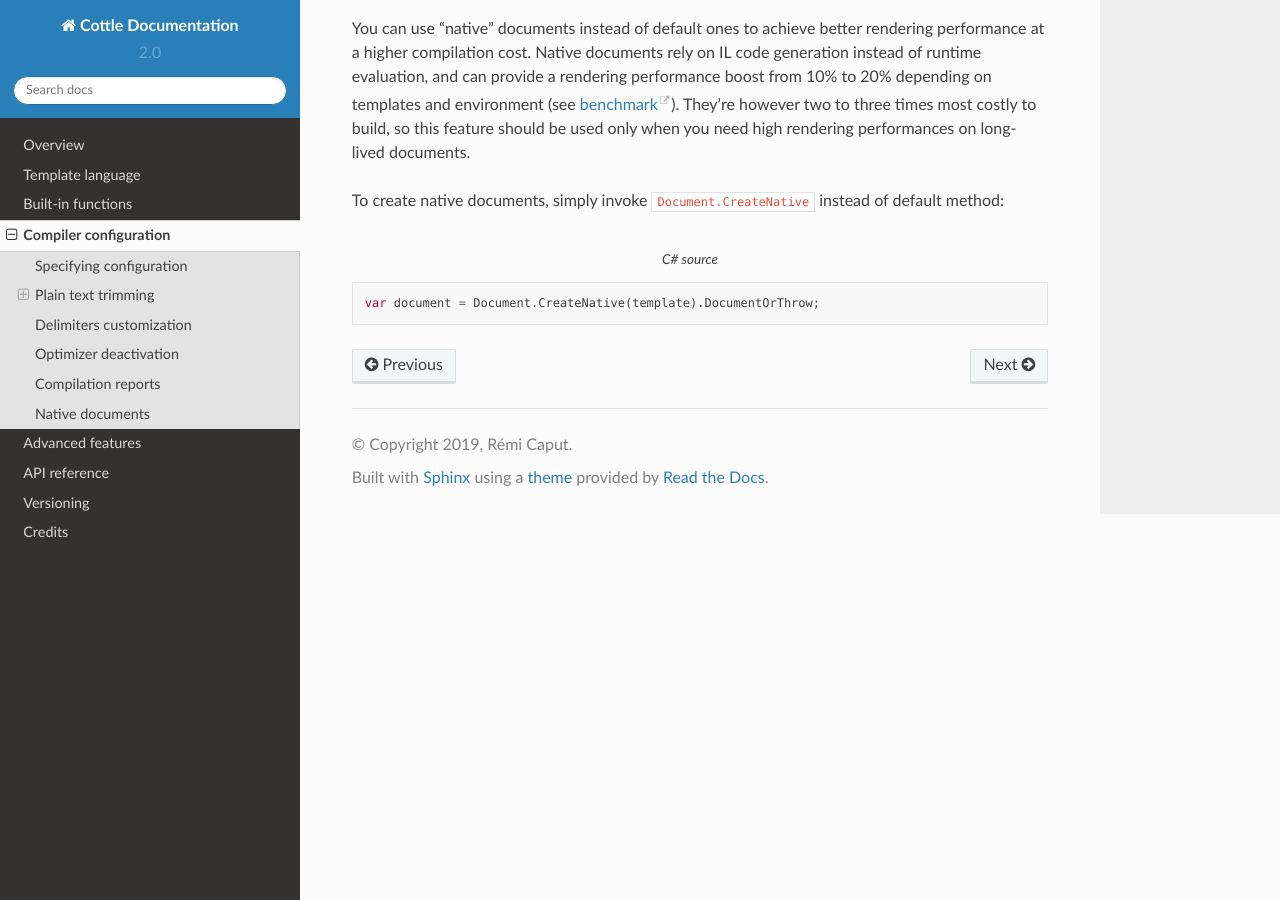
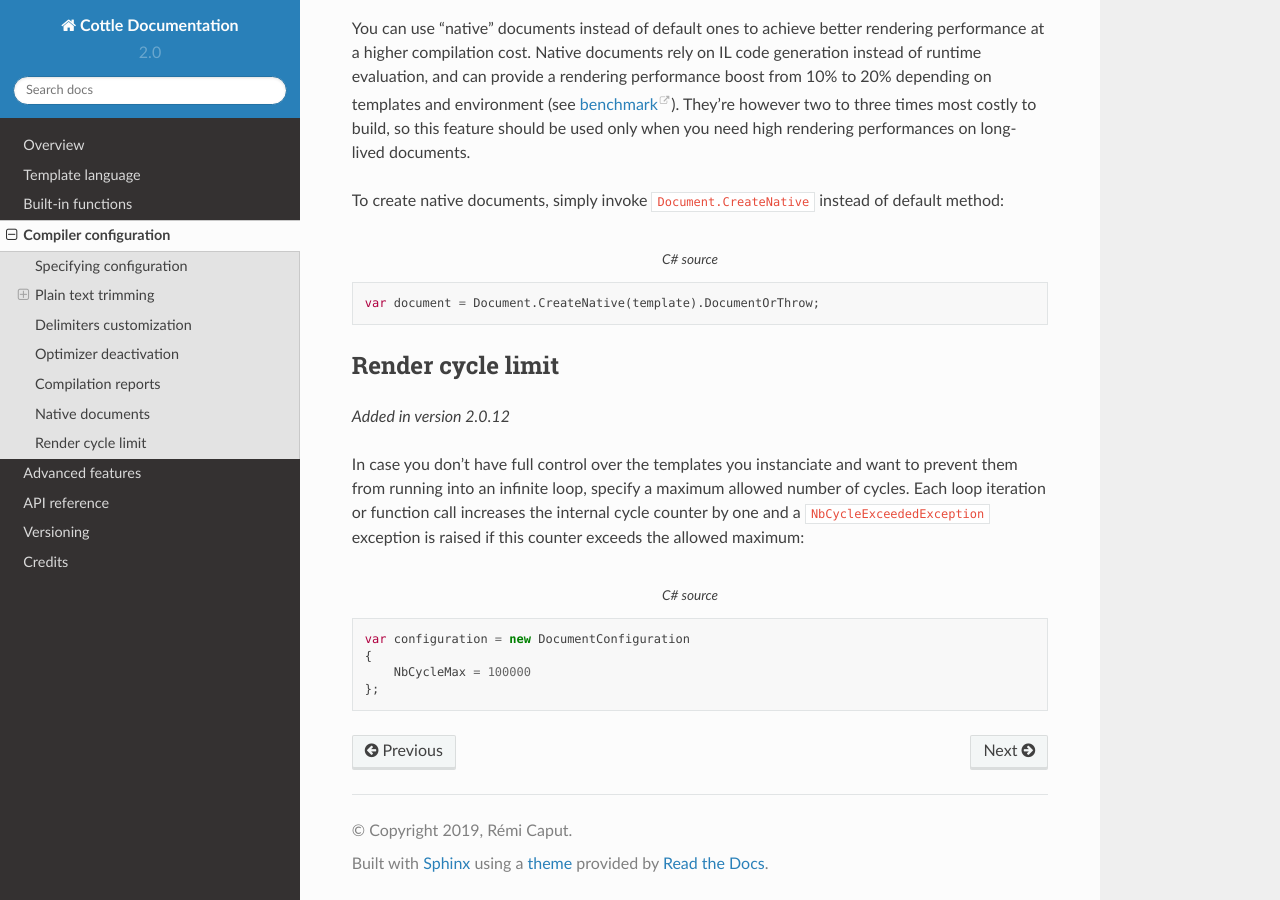
Before and after one commit to r3c/cottle, a Sphinx documentation site: the page built from docs/page/04-configuration.rst, in a window 1280 px wide and 900 px high, scrolled down 5644 px. Built offline with Sphinx 7.4.7 and the Read the Docs theme 2.0.0, drawn with Linux system fonts in a browser that asks for light colours; cross-references to code outside the pages are shown as plain code.

Commit message:
Update documentation with new `NbCycleMax` option. (#228)

```diff
--- a/docs/page/04-configuration.rst
+++ b/docs/page/04-configuration.rst
@@ -270,3 +270,22 @@ To create native documents, simply invoke :meth:`Document.CreateNative` instead
     :caption: C# source
 
     var document = Document.CreateNative(template).DocumentOrThrow;
+
+
+
+.. _`render_nb_cycle_max`:
+
+Render cycle limit
+==================
+
+*Added in version 2.0.12*
+
+In case you don't have full control over the templates you instanciate and want to prevent them from running into an infinite loop, specify a maximum allowed number of cycles. Each loop iteration or function call increases the internal cycle counter by one and a :type:`NbCycleExceededException` exception is raised if this counter exceeds the allowed maximum:
+
+.. code-block:: csharp
+    :caption: C# source
+
+    var configuration = new DocumentConfiguration
+    {
+        NbCycleMax = 100000
+    };
--- a/docs/page/06-api.rst
+++ b/docs/page/06-api.rst
@@ -95,6 +95,10 @@ Compiled documents
     .. property:: System.Nullable<char> Escape { get; set; }
 
         Delimiter for *escape*, see section :ref:`delimiter_customization` for details. Default escape character is **\\** when this property is null.
+
+    .. property:: int? NbCycleMax { get; set; }
+
+        When set to a non-null value, a :type:`NbCycleExceededException` exception is thrown if template rendering requires more cycles than allowed, see :ref:`render_nb_cycle_max` for details.
 
     .. property:: bool NoOptimize { get; set; }
 
```
